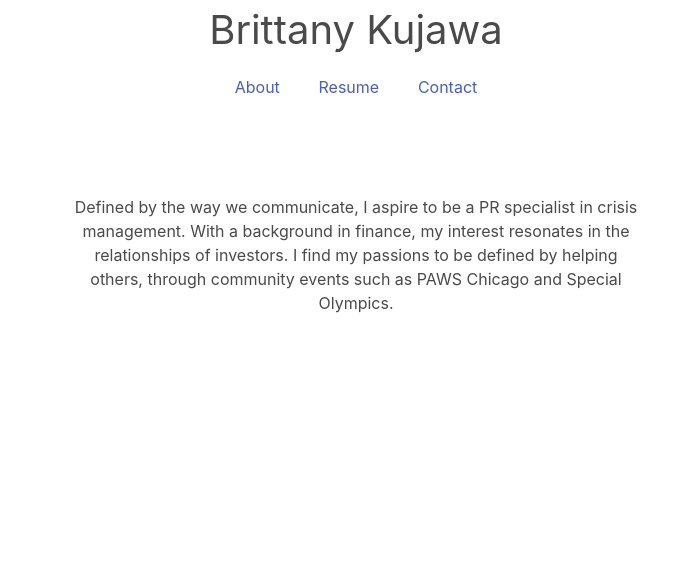
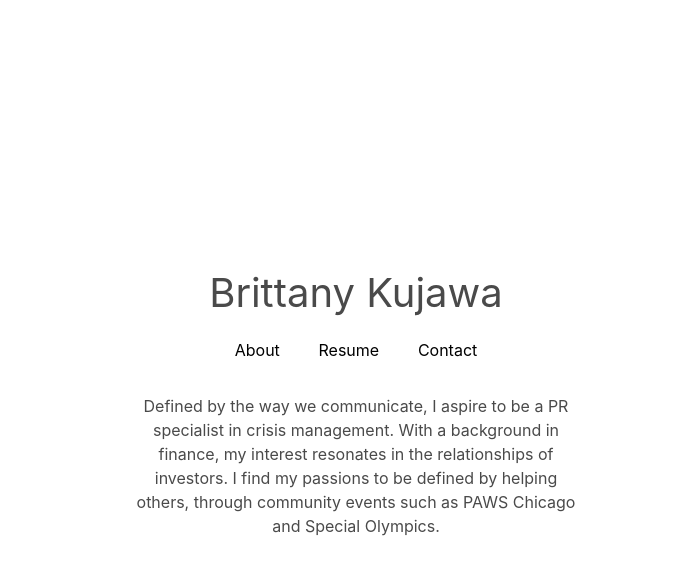
Before and after one commit to kujawabrittany/kujawabrittany.github.io, a plain HTML site: page index.html in a window 1280 px wide. Shown: the top 588 px of the page, 604-1280 px from the left. Drawn offline with nearby package versions, Linux system fonts and the light colour scheme; a script that the page names is missing.

Commit message:
Making changes to layout for BK

```diff
--- a/index.html
+++ b/index.html
@@ -22,8 +22,7 @@
         <div style="height: 100%;background-image: url('images/brittany.png'); background-position: 100% 40%;">
         </div>
       </div>
-      <br />
-      <div class="col">
+      <div class="col handle-align">
         <h1 style="font-size: 40px; text-align:center; margin-bottom: 15px;">Brittany Kujawa</h1>
         <div style="display:flex; justify-content:space-evenly; margin: 0 auto; width: 50%;"><a href="about.html">About</a><a href="resume.html">Resume</a><a href="contact.html">Contact</a></div>
         <p class="margin-text">
--- a/styles/style.scss
+++ b/styles/style.scss
@@ -5,7 +5,6 @@ body, html {
 
 .main {
   display: flex;
-  width: 100%;
 }
 
 .col {
@@ -13,6 +12,17 @@ body, html {
 }
 
 .margin-text {
-  margin: 15% 5% 0 5%;
+  margin: 5% 15% 0% 15%;
   text-align: center;
 }
+
+.handle-align {
+  display: flex;
+  flex-direction: column;
+  justify-content: center;
+  height: 100vh;
+}
+
+a {
+  color: rgba(0, 0, 0, 1);
+}
```
Also changed, not shown: styles/style.css, 1 other file.
